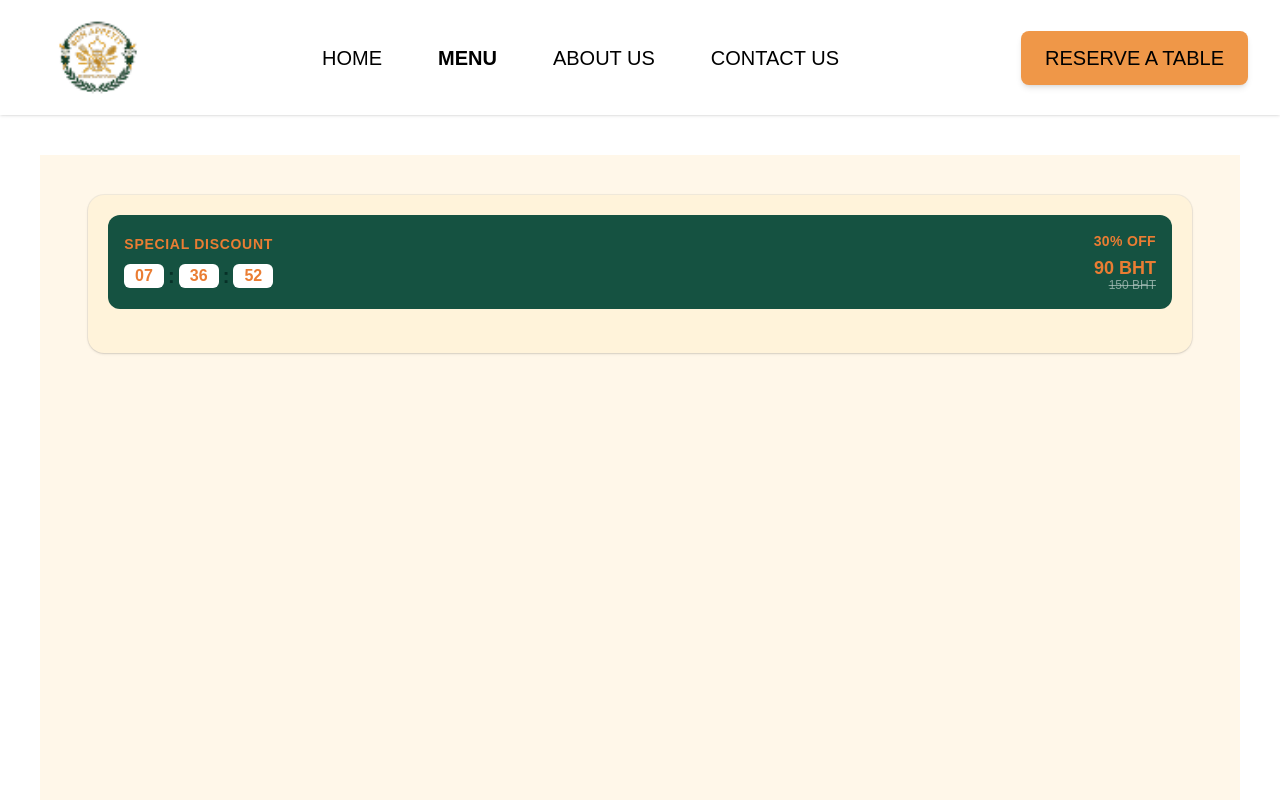
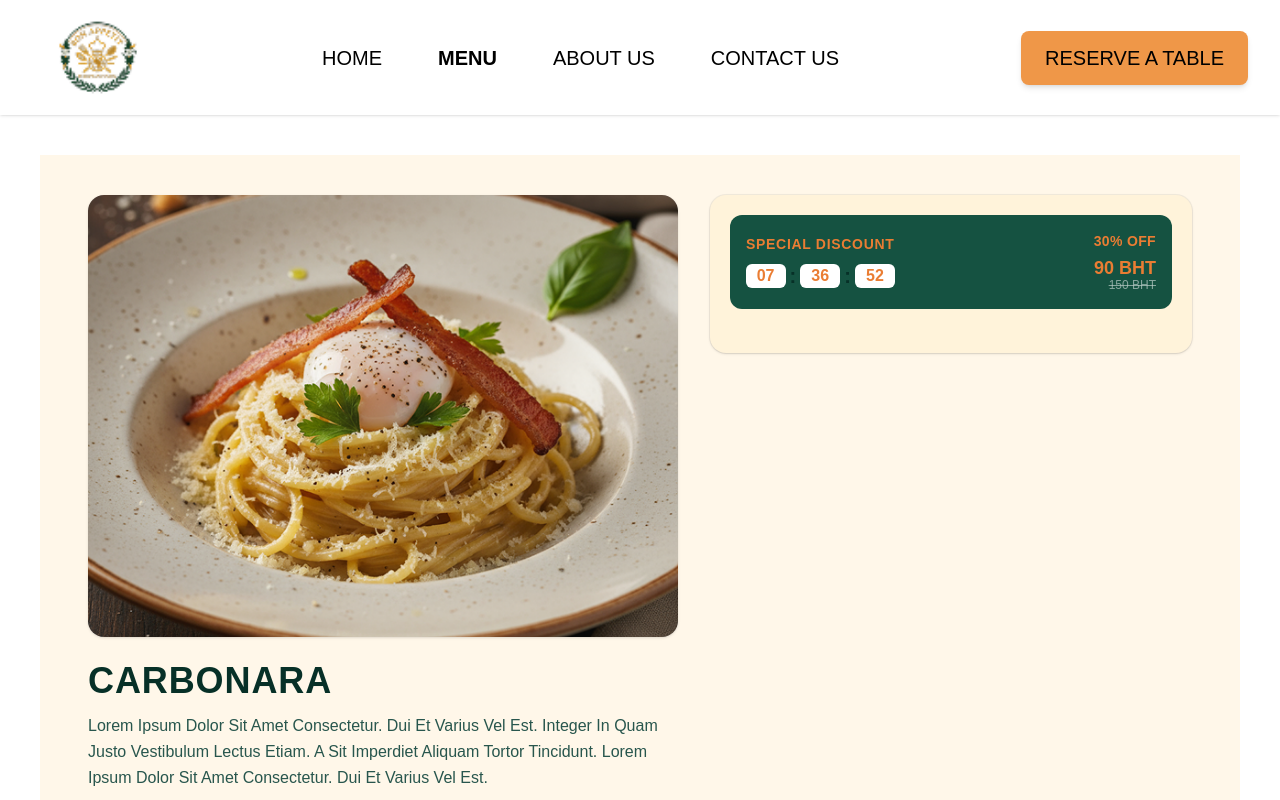
Before and after one commit to OrionLynn19/restaurant-bon-appetit, a Next.js app: page /menu in a window 1280 px wide. Shown: the top 800 px of the page. Built offline with nearby package versions, Linux system fonts and the light colour scheme.

Commit message:
feat: added left panel image and text

```diff
--- a/src/components/MenuDetail.tsx
+++ b/src/components/MenuDetail.tsx
@@ -1,5 +1,6 @@
 "use client"
 import React,{ useEffect, useState } from "react";
+import Image from "next/image";
 
 function TimePill({ label }: { label: string }) {
   return (
@@ -28,6 +29,27 @@ export default function MenuDetail() {
   return (
     <div className="min-h-screen bg-[#FFF7E9] text-[#073027]">
       <div className="mx-auto max-w-6xl px-6 py-10">
+        <div className="grid grid-cols-1 gap-8 md:grid-cols-[1.1fr_0.9fr]">
+          <div>
+            <div className="relative rounded-2xl bg-white shadow-sm aspect-[4/3] w-full overflow-hidden">
+              <Image
+                fill
+                src="/images/Carbonara.png"
+                alt="Carbonara"
+                className="object-cover"
+              />
+            </div>
+
+            <div className="mt-6 space-y-3 text-left">
+              <h1 className="text-3xl font-extrabold tracking-wide md:text-4xl">CARBONARA</h1>
+              <p className="text-sm leading-relaxed text-[#28564D] md:text-base">
+                Lorem Ipsum Dolor Sit Amet Consectetur. Dui Et Varius Vel Est. Integer In Quam Justo Vestibulum Lectus Etiam.
+                A Sit Imperdiet Aliquam Tortor Tincidunt. Lorem Ipsum Dolor Sit Amet Consectetur. Dui Et Varius Vel Est.
+              </p>
+            </div>
+          </div>
+
+          <div>
             <div className="rounded-2xl bg-[#FFF3DA] p-5 shadow-sm ring-1 ring-black/5">
               <div className="mb-6 flex items-center justify-between rounded-xl bg-[#155241] px-4 py-4">
                 <div>
@@ -49,6 +71,7 @@ export default function MenuDetail() {
             </div>
           </div>
         </div>
+      </div>
+    </div>
   );
-
 }
```
Also changed, not shown: public/images/Carbonara.png (added). Lines whose indentation alone changed are shown as unchanged.
